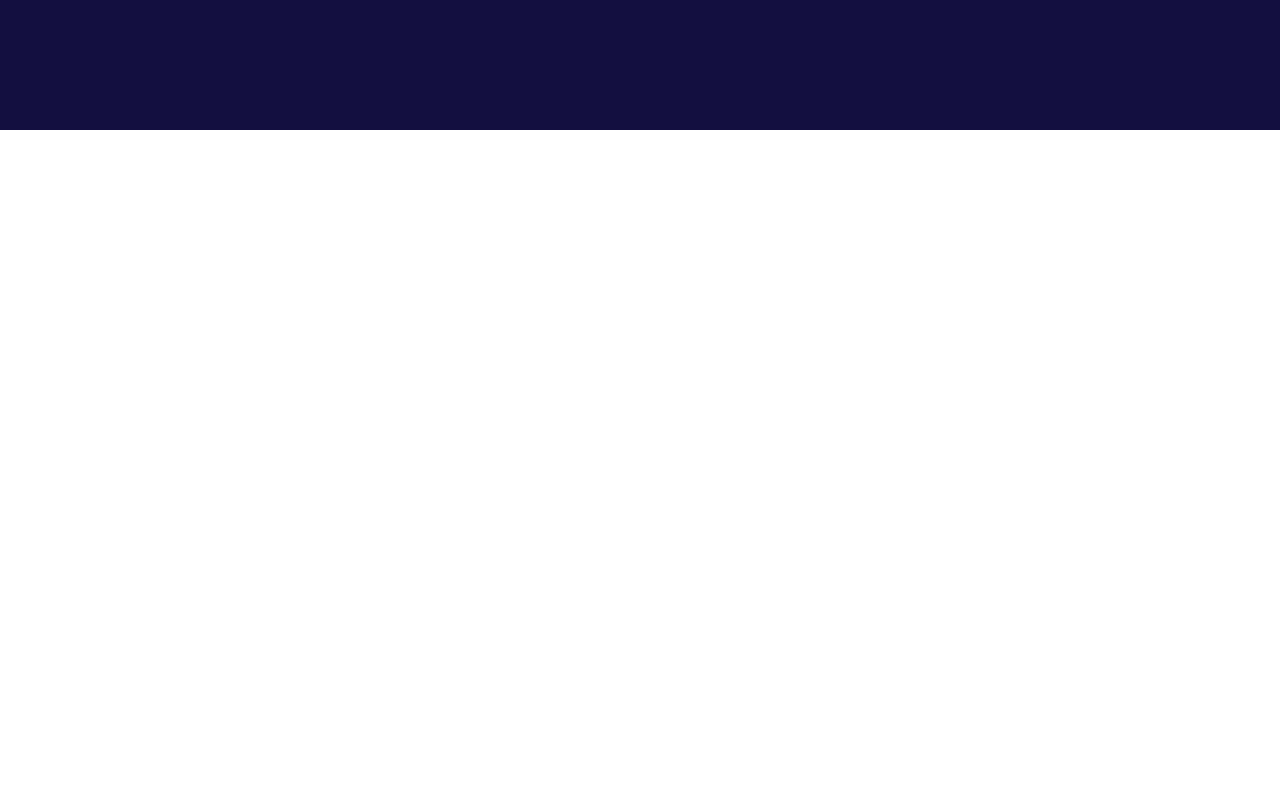
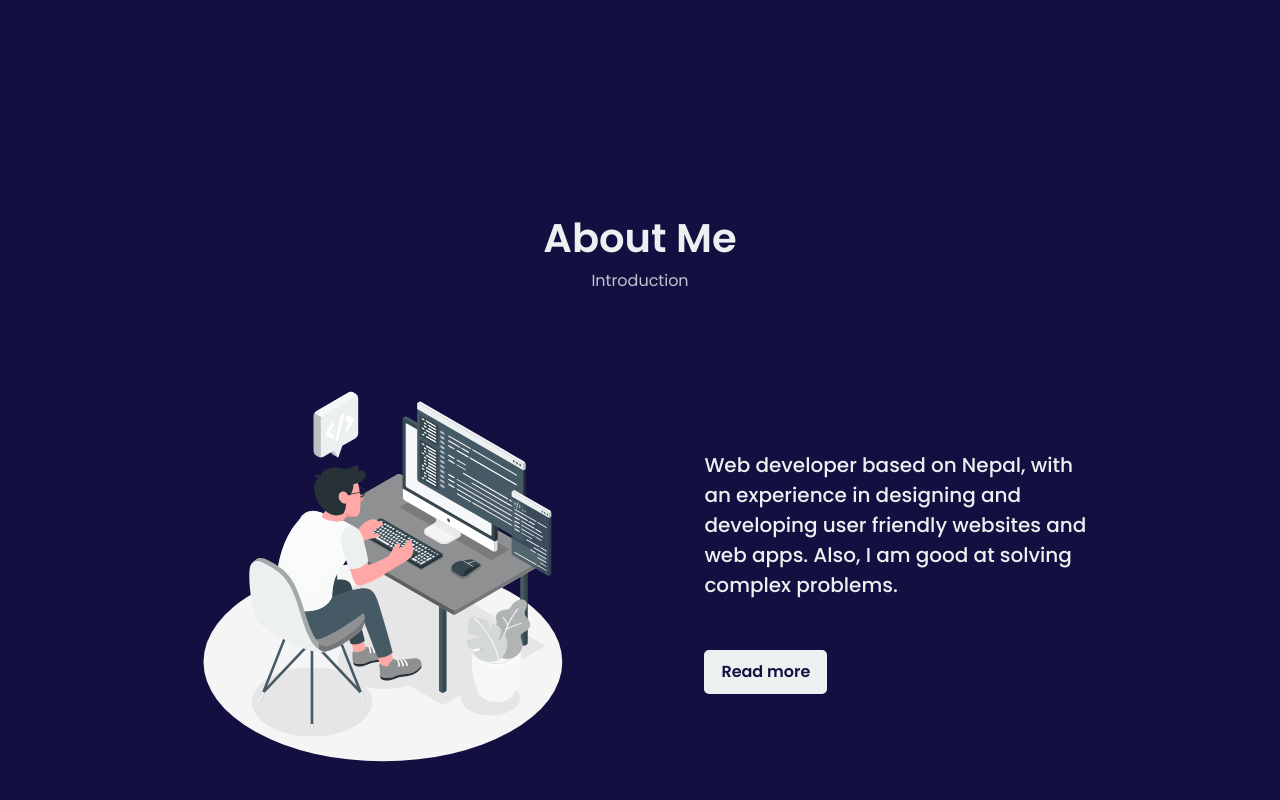
Before and after one commit to bibashmgr/fol, a React (Create React App) app: page / in a window 1280 px wide. Shown: the part 670-1470 px from the top of the page. Before the commit the page ends 800 px from the top, so only its background shows below. Built offline with nearby package versions, Linux system fonts and the light colour scheme.

Commit message:
Updating repo

```diff
--- a/src/App.css
+++ b/src/App.css
@@ -4,3 +4,7 @@
     box-sizing: border-box;
     font-family: 'Poppins', sans-serif;
 }
+
+::-webkit-scrollbar {
+    display: none;
+}
--- /dev/null
+++ b/src/components/About/AboutElements.js
@@ -0,0 +1,128 @@
+// dependencies
+import styled from "styled-components";
+
+export const AboutSection = styled.section`
+    background-color: #130f40;
+    color: #ecf0f1;
+    width: 100%;
+    height: calc(100vh - 80px);
+`
+export const AboutContainer = styled.div`
+    margin: 0px 100px;
+    padding: 0px 25px;
+    height: 100%;
+    display: flex;
+    flex-direction: column;
+    justify-content: space-evenly;
+    align-items: center;
+
+    @media screen and (max-width: 796px) {
+        margin: 0px 25px;
+    }
+`
+export const AboutHeading = styled.div`
+    text-align: center;
+`
+export const AboutMainHeading = styled.div`
+    font-size: 2.5rem;
+    font-weight: 600;
+
+    @media screen and (max-width: 796px) {
+        font-size: 2rem;
+    }
+`
+export const AboutSubHeading = styled.div`
+    font-size: 1rem;
+    font-weight: 400;
+    opacity: 80%;
+`
+
+export const AboutBody = styled.div`
+    display: grid;
+    grid-template-columns: 1fr 1fr;
+    justify-content: center;
+    align-items: center;
+
+    @media screen and (max-width: 796px) {
+        grid-template-columns: 1fr;
+    }
+`
+
+export const AboutImageBox = styled.div`
+    display: flex;
+    justify-content: center;
+    align-items: center;
+
+    @media screen and (max-width: 796px) {
+        display: none;
+    }
+`
+
+export const AboutImage = styled.img`
+    width: 400px;
+
+    @media screen and (max-width: 992px) {
+        width: 250px;
+    }
+
+    @media screen and (max-width: 1200px) {
+        width: 300px;
+    }
+`
+
+export const AboutTextBox = styled.div`
+    display: flex;
+    flex-direction: column;
+    justify-content: center;
+    align-items: center;
+    width: 100%;
+`
+
+export const AboutText = styled.div`
+    display: flex;
+    flex-direction: column;
+    justify-content: center;
+    align-items: center;
+    width: 75%;
+
+    @media screen and (max-width: 992px) {
+        width: 85%;
+    }
+
+    @media screen and (max-width: 576px) {
+        width: 100%;
+    }
+`
+
+export const AboutInfo = styled.div`
+    font-size: 1.25rem;
+    font-weight: 500;
+
+    @media screen and (max-width: 992px) {
+        font-size: 1rem;
+    }
+`
+
+export const AboutButtonBox = styled.div`
+    width: 100%;
+`
+
+export const AboutButton = styled.div`
+    margin-top: 50px;
+    display: inline-block;
+    padding: 7.5px 15px;
+    font-size: 1rem;
+    font-weight: 600;
+    text-decoration: none;
+    background-color: #ecf0f1;
+    color: #130f40;
+    border: 2.5px solid #ecf0f1;
+    border-radius: 5px;
+    cursor: pointer;
+    transition: all 0.3s;
+
+    &:hover {
+        color: #ecf0f1;
+        background-color: #130f40;
+    }
+`
--- /dev/null
+++ b/src/components/About/index.js
@@ -0,0 +1,41 @@
+// dependencies
+import React from 'react';
+
+// components
+import {AboutSection, AboutContainer, AboutHeading, AboutMainHeading, AboutSubHeading, AboutBody, AboutImageBox,AboutImage, AboutTextBox, AboutText, AboutInfo, AboutButtonBox, AboutButton} from './AboutElements';
+
+const About = () => {
+    return (
+        <AboutSection>
+            <AboutContainer>
+                <AboutHeading>
+                    <AboutMainHeading>
+                        About Me
+                    </AboutMainHeading>
+                    <AboutSubHeading>
+                        Introduction
+                    </AboutSubHeading>
+                </AboutHeading>
+                <AboutBody>
+                    <AboutImageBox>
+                        <AboutImage src='./images/about.svg'></AboutImage>
+                    </AboutImageBox>
+                    <AboutTextBox>
+                        <AboutText>
+                            <AboutInfo>
+                                Web developer based on Nepal, with an experience in designing and developing user friendly websites and  web apps. Also, I am good at solving complex problems.
+                            </AboutInfo>
+                            <AboutButtonBox>
+                                <AboutButton>
+                                    Read more
+                                </AboutButton>
+                            </AboutButtonBox>
+                        </AboutText>
+                    </AboutTextBox>
+                </AboutBody>
+            </AboutContainer>
+        </AboutSection>
+    )
+}
+
+export default About
--- a/src/components/Main/MainElements.js
+++ b/src/components/Main/MainElements.js
@@ -8,7 +8,7 @@ export const MainSection = styled.section `
     color: #ecf0f1;
     width: 100%;
     height: calc(100vh - 80px);
-`;
+`
 
 export const MainContainer = styled.div `
     margin: 0px 100px;
@@ -21,7 +21,7 @@ export const MainContainer = styled.div `
     @media screen and (max-width: 796px) {
         margin: 0px 25px;
     }
-`;
+`
 
 export const MainBox = styled.div `
     margin: 0px 112.5px;
@@ -29,9 +29,13 @@ export const MainBox = styled.div `
     @media screen and (max-width: 992px) {
         margin: 0px 0px;
     }
-`;
+`
 
 export const MainHeading = styled.div `
+    display: flex;
+    flex-direction: column;
+    justify-content: center;
+    align-items: flex-start;
     font-size: 3rem;
     font-weight: 600;
     line-height: 1.25;
@@ -43,15 +47,21 @@ export const MainHeading = styled.div `
     @media screen and (max-width: 796px) {
         font-size: 2rem;
     }
-`;
+`
 
-export const MainHeadingOne = styled.div ``;
-export const MainHeadingTwo = styled.div ``;
+export const MainHeadingOne = styled.div `
+    cursor: crosshair;
+`
+
+export const MainHeadingTwo = styled.div `
+    cursor: crosshair;
+`
+
 export const MainSubHeading = styled.div `
     font-size: 1rem;
     font-weight: 400;
     opacity: 80%;
-`;
+`
 
 export const MainButton = styled(LinkR)`
     margin-top: 50px;
@@ -71,28 +81,30 @@ export const MainButton = styled(LinkR)`
         color: #ecf0f1;
         background-color: #130f40;
     }
-`;
+`
 
 // Icons:
 export const MainIcons = styled.div `
     display: flex;
     flex-direction: column;
+    justify-content: center;
+    align-items: flex-start;
     font-size: 1.5rem;
-`;
+`
 
 export const IconLink = styled.a`
     text-decoration: none;
     color: #ECF0F1;
-`;
+`
 
 export const LinkedinIcon = styled(FaLinkedin)`
     cursor: pointer;
-`;
+`
 
 export const TwitterIcon = styled(FaTwitter)`
     cursor: pointer;
-`;
+`
 
 export const GithubIcon = styled(FaGithub)`
     cursor: pointer;
-`;
+`
--- a/src/components/Navbar/NavbarElements.js
+++ b/src/components/Navbar/NavbarElements.js
@@ -6,6 +6,7 @@ import { AiOutlineBars } from "react-icons/ai";
 
 export const Nav = styled.nav`
     background-color: #130F40;
+    width: 100%;
     height: 80px;
     display: flex;
     justify-content: center;
@@ -13,6 +14,7 @@ export const Nav = styled.nav`
     position: sticky;
     top: 0;
     transition: all 0.3s ease-in-out;
+    z-index: 10;
 `
 export const NavContainer = styled.div`
     height: 80px;
--- a/src/components/Navbar/index.js
+++ b/src/components/Navbar/index.js
@@ -17,7 +17,7 @@ const Navbar = ({toggleEffect}) => {
                 </BarsIcon>
                 <NavMenu>
                     <NavItem>
-                        <NavLink to='/'>Home</NavLink>
+                        <NavLink to='/home'>Home</NavLink>
                     </NavItem>
                     <NavItem>
                         <NavLink to='/about'>About</NavLink>
--- a/src/pages/Home.js
+++ b/src/pages/Home.js
@@ -6,6 +6,7 @@ import { useState } from 'react';
 import Navbar from '../components/Navbar';
 import Sidebar from '../components/Sidebar';
 import Main from '../components/Main';
+import About from '../components/About';
 
 const Home = () => {
     const [isOpen, setIsOpen] = useState(false);
@@ -18,7 +19,8 @@ const Home = () => {
         <>
             <Navbar toggleEffect={toggleEffect} />
             <Sidebar isOpen={isOpen} toggleEffect={toggleEffect} />
-            <Main />
+            <Main id='home' isOpen={isOpen} />
+            <About id='about' isOpen={isOpen} />
         </>
     )
 }
```
Also changed, not shown: public/images/about.svg (added).
